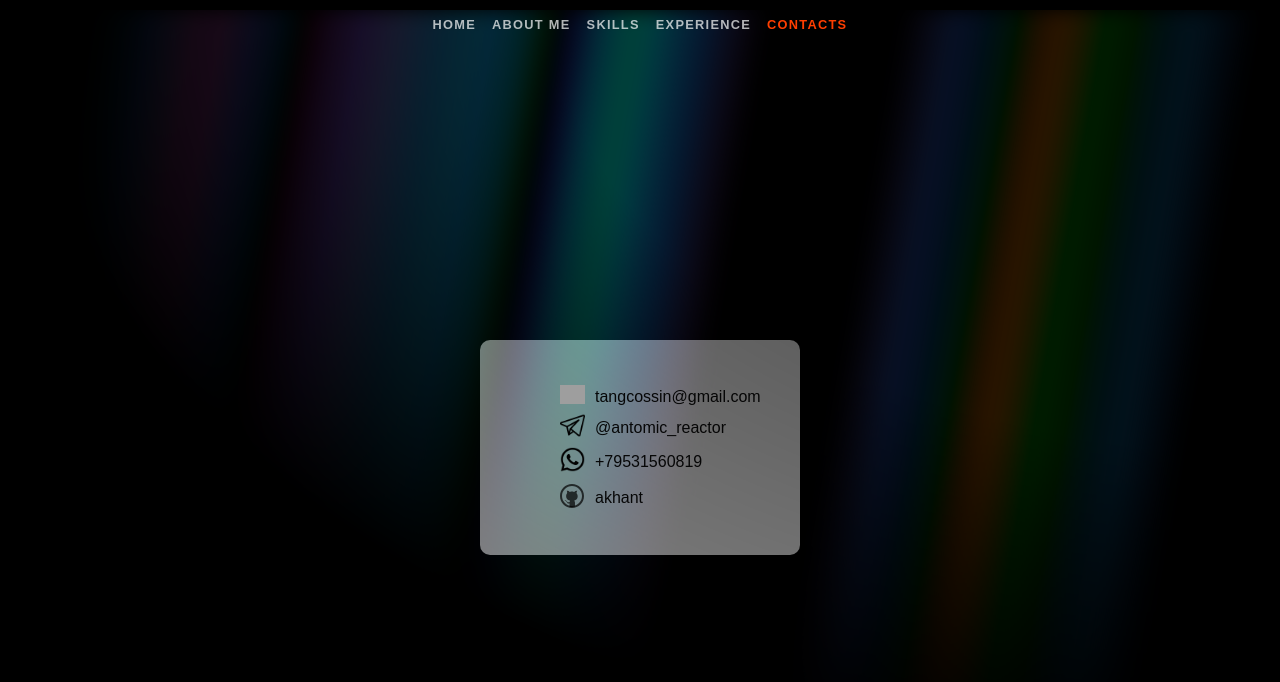
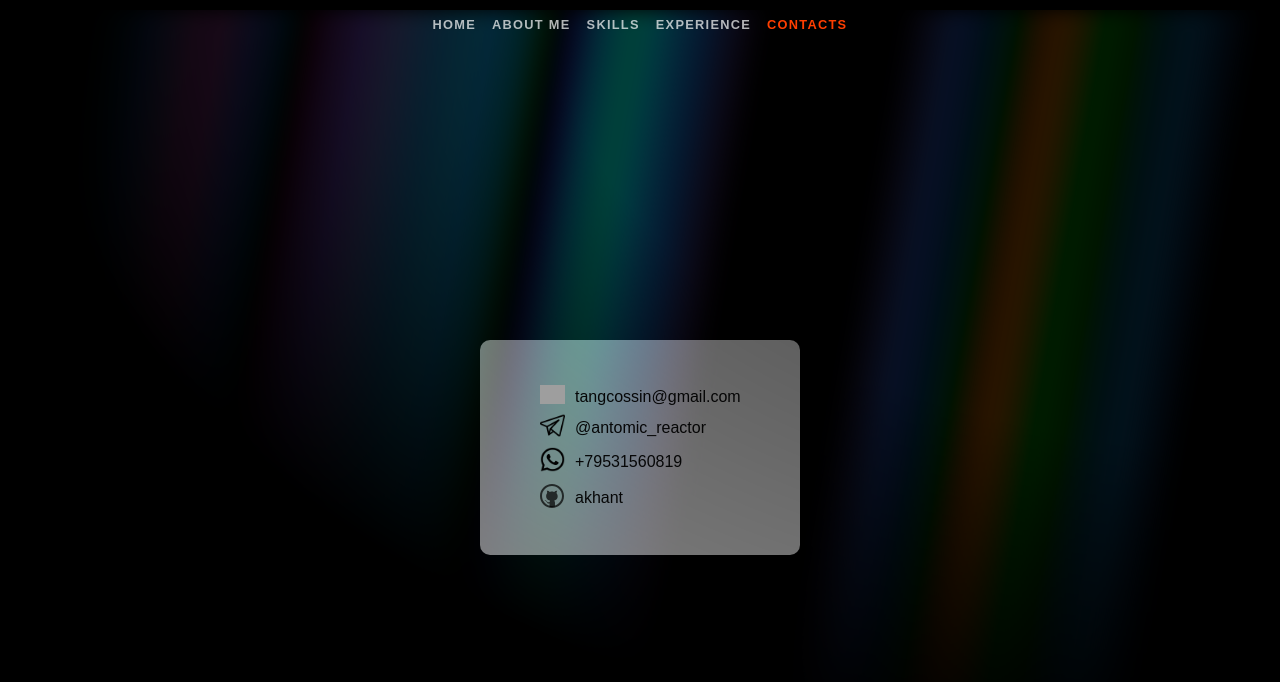
Before and after one commit to akhant/website, a SvelteKit app: page /contacts in a window 1280 px wide. Shown: the top 682 px of the page. Built offline with nearby package versions, Linux system fonts and the light colour scheme; grey boxes are pictures that could not be loaded.

Commit message:
fix contact page box

```diff
--- a/src/routes/contacts/+page.svelte
+++ b/src/routes/contacts/+page.svelte
@@ -75,7 +75,7 @@
 	.contact {
 		z-index: 2;
 		background: rgba(255, 255, 255, 0.5);
-		padding: 40px 80px;
+		padding: 40px 60px;
 		border-radius: 10px;
 		width: 320px;
 		box-sizing: border-box;
```
